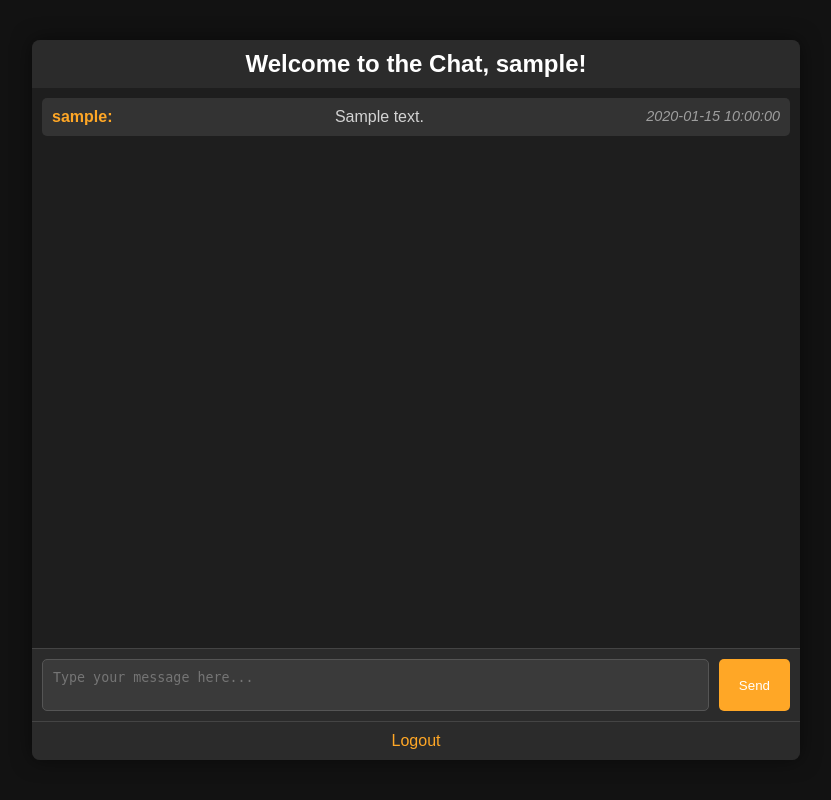
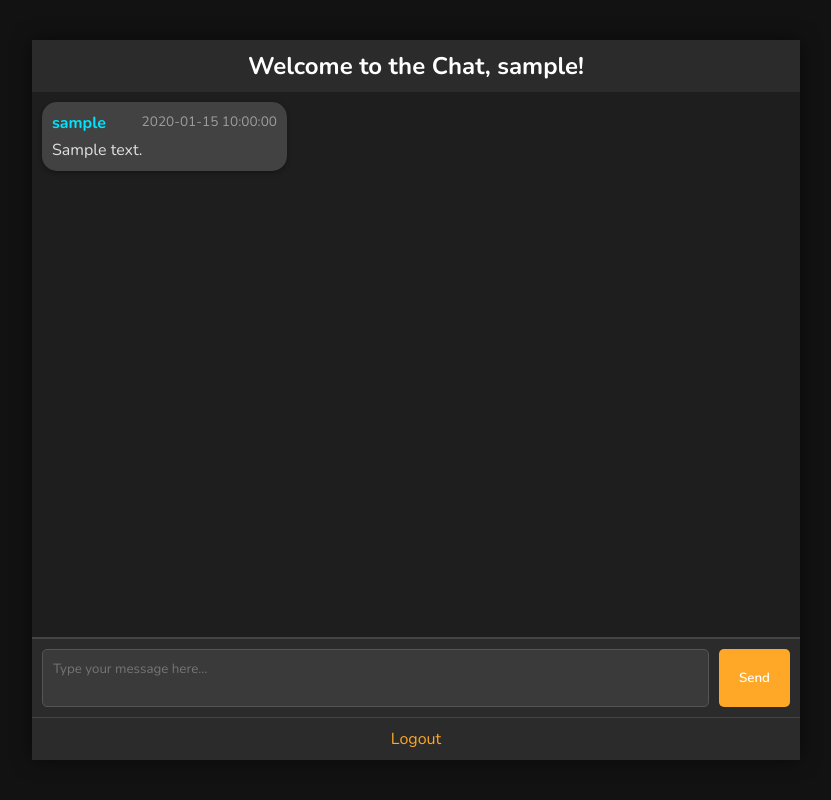
Before and after one commit to IrregularPersona/chat_appv2, a Flask app: page /chat in a window 1280 px wide. Shown: the whole page, without its empty margins (224-1055 px from the left). Run offline with Flask 3, Linux system fonts and the light colour scheme; a user stored in the database is signed in; tables that the repository leaves empty hold one stand-in row (values such as "Sample post"); some libraries are stand-ins or nearby versions.

Commit message:
changed chat bubble styles

```diff
--- a/app.py
+++ b/app.py
@@ -1,4 +1,3 @@
-# app.py
 from flask import Flask, render_template, redirect, url_for, flash, request
 from flask_sqlalchemy import SQLAlchemy
 from flask_bcrypt import Bcrypt
@@ -6,11 +5,14 @@ from flask_login import LoginManager, login_user, logout_user, login_required, c
 from models import db, User, Message
 from forms import LoginForm, RegisterForm, MessageForm
 from config import Config
+from flask_socketio import SocketIO, emit
 
 app = Flask(__name__)
 app.config.from_object(Config)
 db.init_app(app)
 bcrypt = Bcrypt(app)
+
+socketio = SocketIO(app)
 
 login_manager = LoginManager(app)
 login_manager.login_view = 'login'
@@ -68,10 +70,23 @@ def chat():
         message = Message(text=form.text.data, user=current_user)
         db.session.add(message)
         db.session.commit()
-        flash('Message sent!', 'success')
+        socketio.emit('new_message', {
+            'username': current_user.username,
+            'text': form.text.data,
+            'timestamp': message.timestamp.strftime('%Y-%m-%d %H:%M:%S')
+        }, namespace='/chat')
+        form.text.data = ''
         return redirect(url_for('chat'))
     messages = Message.query.order_by(Message.timestamp.asc()).all()
     return render_template('chat.html', form=form, messages=messages)
 
+@socketio.on('connect', namespace='/chat')
+def handle_connect():
+    print(f'{request.sid} connected to the chat namespace')
+
+@socketio.on('disconnect', namespace='/chat')
+def handle_disconnect():
+    print(f'{request.sid} disconnected from the chat namespace')
+
 if __name__ == '__main__':
-    app.run(debug=True)
+    socketio.run(app, debug=True)
--- a/static/chat.css
+++ b/static/css/chat.css
@@ -1,4 +1,7 @@
-/* static/styles.css */
+body, button, input, textarea {
+    font-family: 'Nunito', sans-serif !important;
+}
+
 body {
     font-family: Arial, sans-serif;
     background-color: #121212;
@@ -15,7 +18,6 @@ body {
     max-width: 800px;
     background-color: #1e1e1e;
     border-radius: 8px;
-    overflow: hidden;
     display: flex;
     flex-direction: column;
     height: 90vh;
@@ -30,11 +32,18 @@ h2 {
     color: #ffffff;
 }
 
+.chat-content {
+    display: flex;
+    flex-direction: column;
+    flex: 1;
+}
+
 .messages {
     flex: 1;
     overflow-y: auto;
     padding: 10px;
     border-bottom: 1px solid #444;
+    max-height: 70vh;
 }
 
 .messages ul {
@@ -44,28 +53,56 @@ h2 {
 }
 
 .message {
+    display: flex;
+    justify-content: flex-start;
+    margin-bottom: 10px;
+}
+
+.message-bubble {
     padding: 10px;
+    border-radius: 15px;
+    max-width: 80%;
+    min-width: 225px;
     background-color: #333;
-    margin-bottom: 10px;
-    border-radius: 5px;
     color: #d3d3d3;
+    box-shadow: 0 2px 5px rgba(0, 0, 0, 0.3);
+    word-wrap: break-word;
+}
+
+.self {
+    background-color: #2196F3;
+    color: white;
+}
+
+.message-bubble:not(.self) {
+    background-color: #424242;
+    color: #e0e0e0;
+}
+
+.message-header strong {
+    font-size: 16px;
+    color: #00e5ff;
+    font-weight: 700;
+}
+
+
+.message-header {
     display: flex;
     justify-content: space-between;
+    color: #9e9e9e;
+    font-size: 0.85em;
+    margin-bottom: 5px;
 }
 
-.message strong {
-    color: #ffa726;
-}
-
-.message em {
-    color: #9e9e9e;
-    font-size: 0.9em;
+p {
+    margin: 0;
 }
 
 .input-form {
     display: flex;
     padding: 10px;
     background-color: #2b2b2b;
+    border-top: 1px solid #444;
 }
 
 .input-box {
@@ -87,11 +124,13 @@ h2 {
     padding: 10px 20px;
     cursor: pointer;
     transition: background-color 0.3s ease;
+    font-weight: 600;
 }
 
 .send-button:hover {
     background-color: #ff9800;
 }
+
 
 .logout {
     text-align: center;
--- /dev/null
+++ b/static/js/chat.js
@@ -0,0 +1,31 @@
+const messagesContainer = document.querySelector('.messages');
+
+function scrollToBottom() {
+    setTimeout(() => {
+      messagesContainer.scrollTop = messagesContainer.scrollHeight;
+    }, 100);
+  }
+
+const currentUser = document.querySelector('.chat-container').dataset.username;
+
+socket.on('new_message', (data) => {
+  const messageContainer = document.createElement('div');
+  messageContainer.classList.add('message-bubble');
+
+  if (data.username === currentUser) {
+    messageContainer.classList.add('self');
+  }
+
+    const messageHeader = document.createElement('div');
+    messageHeader.classList.add('message-header');
+    messageHeader.innerHTML = `<strong>${data.username}</strong> [${data.timestamp}]`;
+
+    const messageText = document.createElement('p');
+    messageText.textContent = data.text;
+
+    messageContainer.appendChild(messageHeader);
+    messageContainer.appendChild(messageText);
+
+    document.querySelector('.messages').appendChild(messageContainer);
+    scrollToBottom();
+  });
--- a/templates/chat.html
+++ b/templates/chat.html
@@ -3,17 +3,27 @@
 <head>
     <meta charset="UTF-8">
     <title>Chat Room</title>
-    <link rel="stylesheet" href="{{ url_for('static', filename='chat.css') }}">
+    <link rel="stylesheet" href="{{ url_for('static', filename='css/chat.css') }}">
+    <link rel="preconnect" href="https://fonts.googleapis.com">
+    <link rel="preconnect" href="https://fonts.gstatic.com" crossorigin>
+    <link href="https://fonts.googleapis.com/css2?family=Nunito:wght@400;600;700&display=swap" rel="stylesheet">
+    <script src="{{ url_for('static', filename='js/chat.js') }}"></script>
 </head>
 <body>
-    <div class="chat-container">
+    <div class="chat-container" data-username="{{ current_user.username }}">
         <h2>Welcome to the Chat, {{ current_user.username }}!</h2>
+        <div class="chat-content">
             <div class="messages">
                 <ul>
                     {% for message in messages %}
                         <li class="message">
-                        <strong>{{ message.user.username }}:</strong> {{ message.text }}
-                        <em>{{ message.timestamp.strftime('%Y-%m-%d %H:%M:%S') }}</em>
+                            <div class="message-bubble">
+                                <div class="message-header">
+                                    <strong>{{ message.user.username }}</strong>
+                                    <span class="timestamp">{{ message.timestamp.strftime('%Y-%m-%d %H:%M:%S') }}</span>
+                                </div>
+                                <p>{{ message.text }}</p>
+                            </div>
                         </li>
                     {% endfor %}
                 </ul>
@@ -23,7 +33,33 @@
                 {{ form.text(class="non-resizable input-box", rows=2, placeholder="Type your message here...") }}
                 {{ form.submit(class="send-button") }}
             </form>
+        </div>
         <a href="{{ url_for('logout') }}" class="logout">Logout</a>
     </div>
 </body>
+<script src="https://cdnjs.cloudflare.com/ajax/libs/socket.io/4.5.4/socket.io.js"></script>
+<script>
+  const socket = io('/chat');
+
+  socket.on('connect', () => {
+    console.log('Connected to the chat namespace');
+  });
+
+  socket.on('new_message', (data) => {
+    const messageContainer = document.createElement('div');
+    messageContainer.classList.add('message-bubble');
+
+    const messageHeader = document.createElement('div');
+    messageHeader.classList.add('message-header');
+    messageHeader.innerHTML = `<strong>${data.username}</strong> [${data.timestamp}]`;
+
+    const messageText = document.createElement('p');
+    messageText.textContent = data.text;
+
+    messageContainer.appendChild(messageHeader);
+    messageContainer.appendChild(messageText);
+
+    document.querySelector('.messages').appendChild(messageContainer);
+  });
+</script>
 </html>
--- a/templates/login.html
+++ b/templates/login.html
@@ -4,7 +4,7 @@
 <head>
     <meta charset="UTF-8">
     <title>Login</title>
-    <link rel="stylesheet" href="{{ url_for('static', filename='styles.css') }}">
+    <link rel="stylesheet" href="{{ url_for('static', filename='css/styles.css') }}">
 </head>
 <body>
     <div class="form-container">
--- a/templates/register.html
+++ b/templates/register.html
@@ -4,7 +4,7 @@
 <head>
     <meta charset="UTF-8">
     <title>Register</title>
-    <link rel="stylesheet" href="{{ url_for('static', filename='styles.css') }}">
+    <link rel="stylesheet" href="{{ url_for('static', filename='css/styles.css') }}">
 </head>
 <body>
     <div class="form-container">
```
Also changed, not shown: static/css/styles.css (renamed from static/styles.css). Lines whose indentation alone changed are shown as unchanged.
